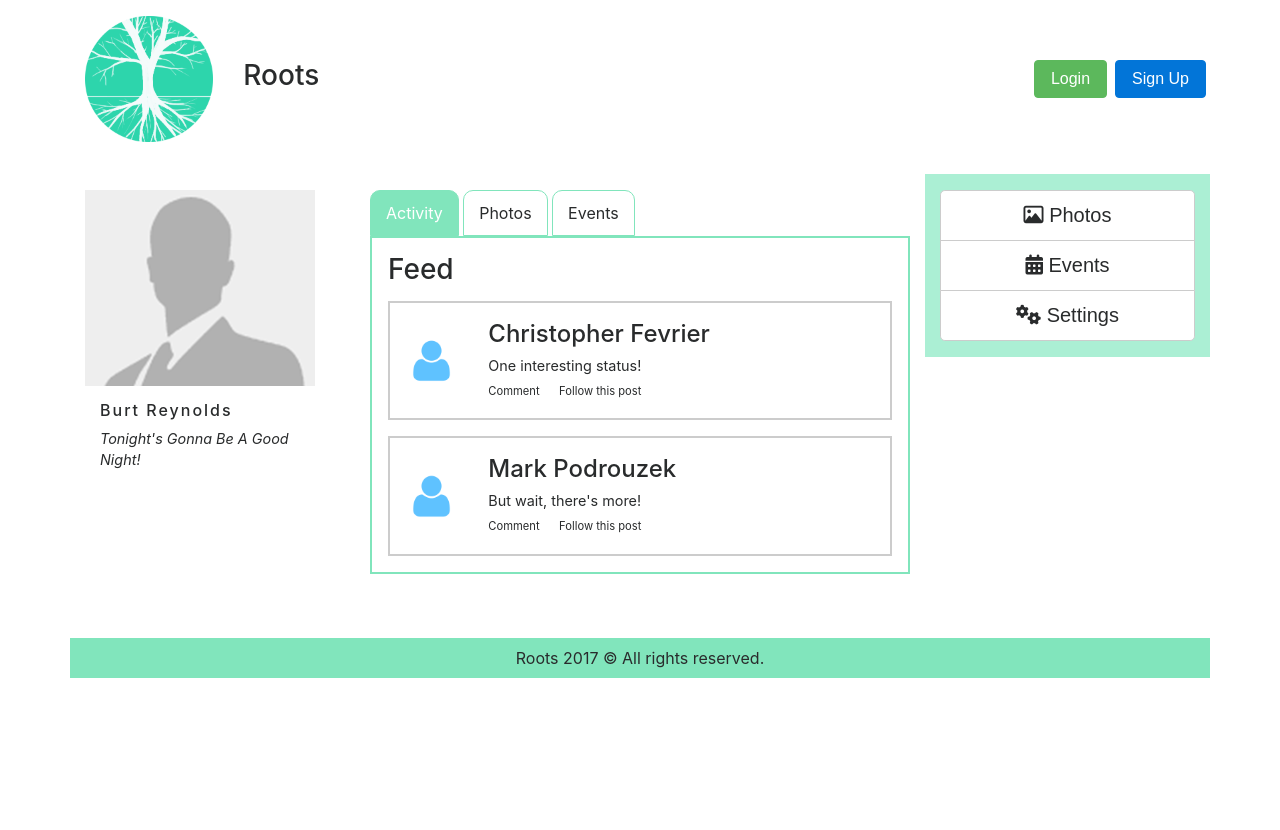
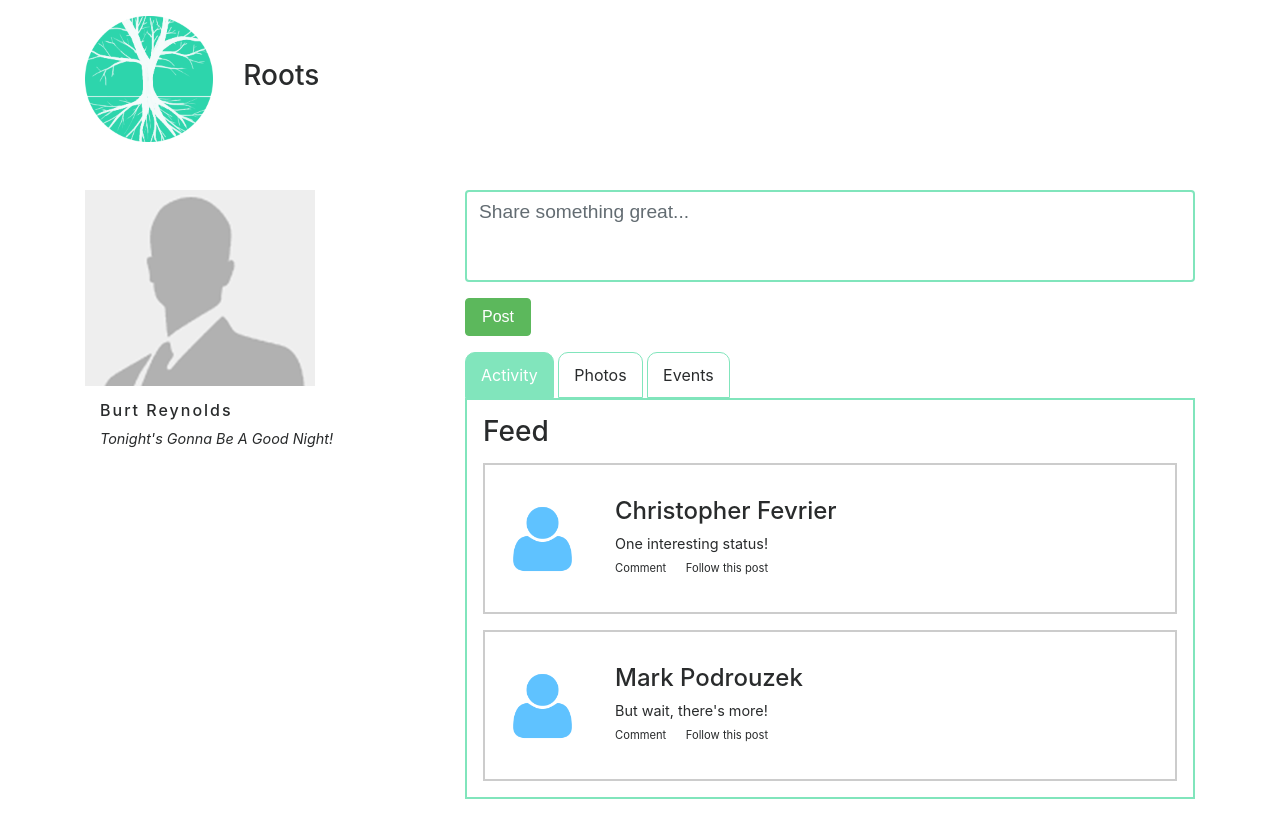
Before and after one commit to fevthedev/roots, a web app: file index.html in a window 1280 px wide. Shown: the top 830 px of the page. Before the commit the page ends 678 px from the top, so only its background shows below. Run offline with its HTML, style and script files only (its server is not run), Linux system fonts and the light colour scheme; some libraries are stand-ins or nearby versions.

Commit message:
created and designed login.html; included status update box on profile page; set click functionality on stars on interested buttons for events; removed settings bar;

```diff
--- a/index.html
+++ b/index.html
@@ -39,36 +39,35 @@
                     </div>
                 </div>
 
-                <div class="col-1 col-sm-8">
-                    <div class="row align-items-center justify-content-end">
-                        <div class="col-xs-auto mx-sm-1">
-                            <!-- trigger signup modal -->
-                            <button type="button" class="btn btn-success" data-toggle="modal" data-target="#loginModal">
-                                Login
-                            </button>
-                        </div>
-                        <div class="col-xs-auto mx-sm-1">
-                            <!-- trigger signup modal -->
-                            <button type="button" class="btn btn-primary" data-toggle="modal"
-                                    data-target="#signupModal">
-                                Sign Up
-                            </button>
-                        </div>
-                        <!-- <div class="hidden-xs-down col-sm-10 text-right">
-                            <h3>Christopher</h3>
-                        </div>
-                        <div class="col-12 col-sm-2 text-right">
-                            <img src="/images/icon.png" alt="user profile photo" class="img-fluid" id="headerProfilePhoto">
-                        </div> -->
-                    </div>
-                </div>
+                <!--<div class="col-1 col-sm-8">-->
+                    <!--<div class="row align-items-center justify-content-end">-->
+                        <!--<div class="col-xs-auto mx-sm-1">-->
+                            <!--&lt;!&ndash; trigger signup modal &ndash;&gt;-->
+                            <!--<button type="button" class="btn btn-success" data-toggle="modal" data-target="#loginModal">-->
+                                <!--Login-->
+                            <!--</button>-->
+                        <!--</div>-->
+                        <!--<div class="col-xs-auto mx-sm-1">-->
+                            <!--&lt;!&ndash; trigger signup modal &ndash;&gt;-->
+                            <!--<button type="button" class="btn btn-primary" data-toggle="modal"-->
+                                    <!--data-target="#signupModal">-->
+                                <!--Sign Up-->
+                            <!--</button>-->
+                        <!--</div>-->
+                        <!--&lt;!&ndash; <div class="hidden-xs-down col-sm-10 text-right">-->
+                            <!--<h3>Christopher</h3>-->
+                        <!--</div>-->
+                        <!--<div class="col-12 col-sm-2 text-right">-->
+                            <!--<img src="/images/icon.png" alt="user profile photo" class="img-fluid" id="headerProfilePhoto">-->
+                        <!--</div> &ndash;&gt;-->
+                    <!--</div>-->
+                <!--</div>-->
             </div>
         </div>
     </div>
 
 
     <div class="row">
-
         <div class="col py-3">
 
             <div class="row">
@@ -85,6 +84,20 @@
                 </div>
 
                 <div class="col-12 col-md-8">
+
+                    <div class="row">
+                        <div class="col-12" id="updateStatusWindow">
+                            <form>
+                                <div class="form-group">
+                                    <textarea class="form-control" id="statusEntryField" rows="3" placeholder="Share something great..."></textarea>
+                                </div>
+
+                                <div class="form-group">
+                                    <button type="button" class="btn btn-success" id="postStatusBtn">Post</button>
+                                </div>
+                            </form>
+                        </div>
+                    </div>
 
                     <div class="row">
                         <div class="col-12">
@@ -172,7 +185,7 @@
                                         <span class="eventNameContent">Point Pleasant Lime</span>
                                         <span class="eventTimeContent float-right">4:00 PM</span>
                                         <p class="interestOption py-2 m-0 text-left">
-                                            <button class="btn btn-small btn-success">
+                                            <button class="btn btn-small btn-success interestedBtn">
                                                 <span class="eventInterestStar"><img src="resources/images/unselectedgold.png" width="30" height="30" /> </span>
                                                 <span class="eventInterestNotice">Interested</span>
                                             </button>
@@ -184,7 +197,7 @@
                                         <span class="eventNameContent">Annual Crib Deathmatch</span>
                                         <span class="eventTimeContent float-right">6:30 PM</span>
                                         <p class="interestOption py-2 m-0 text-left">
-                                            <button class="btn btn-small btn-success">
+                                            <button class="btn btn-small btn-success interestedBtn">
                                                 <span class="eventInterestStar"><img src="resources/images/unselectedgold.png" width="30" height="30" /> </span>
                                                 <span class="eventInterestNotice">Interested</span>
                                             </button>
@@ -205,25 +218,25 @@
 
         </div>
 
-        <div class="hidden-xs-down col-sm-3" id="sideBar">
+        <!--<div class="hidden-xs-down col-sm-3" id="sideBar">-->
 
-            <div class="row">
-                <div class="col-12 py-3" id="sideBarOptions">
-                    <div class="btn-group-vertical btn-block">
-                        <button type="button" class="btn btn-secondary btn-lg"><i class="fa fa-picture-o"
-                                                                                  aria-hidden="true"></i>&nbsp;Photos
-                        </button>
-                        <button type="button" class="btn btn-secondary btn-lg"><i class="fa fa-calendar"
-                                                                                  aria-hidden="true"></i>&nbsp;Events
-                        </button>
-                        <button type="button" class="btn btn-secondary btn-lg"><i class="fa fa-cogs"
-                                                                                  aria-hidden="true"></i>&nbsp;Settings
-                        </button>
-                    </div>
-                </div>
-            </div>
+            <!--<div class="row">-->
+                <!--<div class="col-12 py-3" id="sideBarOptions">-->
+                    <!--<div class="btn-group-vertical btn-block">-->
+                        <!--<button type="button" class="btn btn-secondary btn-lg"><i class="fa fa-picture-o"-->
+                                                                                  <!--aria-hidden="true"></i>&nbsp;Photos-->
+                        <!--</button>-->
+                        <!--<button type="button" class="btn btn-secondary btn-lg"><i class="fa fa-calendar"-->
+                                                                                  <!--aria-hidden="true"></i>&nbsp;Events-->
+                        <!--</button>-->
+                        <!--<button type="button" class="btn btn-secondary btn-lg"><i class="fa fa-cogs"-->
+                                                                                  <!--aria-hidden="true"></i>&nbsp;Settings-->
+                        <!--</button>-->
+                    <!--</div>-->
+                <!--</div>-->
+            <!--</div>-->
 
-        </div>
+        <!--</div>-->
 
     </div>
 
@@ -234,91 +247,5 @@
     </div>
 
 </div>
-<!-- Sign Up Modal -->
-<div class="modal fade" id="signupModal" tabindex="-1" role="dialog" aria-labelledby="signupModalLabel"
-     aria-hidden="true">
-    <div class="modal-dialog" role="document">
-        <div class="modal-content">
-            <div class="modal-header">
-                <h5 class="modal-title" id="signupModalLabel">Sign Up</h5>
-                <button type="button" class="close" data-dismiss="modal" aria-label="Close">
-                    <span aria-hidden="true">&times;</span>
-                </button>
-            </div>
-            <div class="modal-body">
-                <form id="signupForm">
-                    <div class="alert alert-success hidden-xs-up" id="signupFormAlert" role="alert">
-                        <strong>Well done!</strong>You successfully read this important alert message.
-                    </div>
-                    <div class="form-group">
-                        <label for="">First Name</label>
-                        <input type="text" name="userFirstName" class="form-control" id="userFirstName" required>
-                    </div>
-                    <div class="form-group">
-                        <label for="">Last Name</label>
-                        <input type="text" name="userLastName" class="form-control" id="userLastName" required>
-                    </div>
-                    <div class="form-group">
-                        <label for="">Email Address</label>
-                        <input type="email" name="userEmail" class="form-control" id="userEmail" required>
-                    </div>
-                    <div class="form-group">
-                        <label for="">Password</label>
-                        <input type="password" name="userPassword" class="form-control" id="userPassword" required>
-                    </div>
-                    <div class="form-group">
-                        <label for="">Confirm Password</label>
-                        <input type="password" name="userPasswordConfirm" class="form-control" id="userPasswordConfirm"
-                               required>
-                    </div>
-                </form>
-            </div>
-            <div class="modal-footer">
-                <button type="button" class="btn btn-secondary" data-dismiss="modal">Cancel</button>
-                <button type="button" class="btn btn-success" name="submitSignupBtn" id="submitSignupBtn"
-                        onclick="userRegistration();">Continue
-                </button>
-            </div>
-        </div>
-    </div>
-</div>
-
-<!-- Login Modal -->
-<div class="modal fade" id="loginModal" tabindex="-1" role="dialog" aria-labelledby="loginModalLabel"
-     aria-hidden="true">
-    <div class="modal-dialog" role="document">
-        <div class="modal-content">
-            <div class="modal-header">
-                <h5 class="modal-title" id="loginModalLabel">Sign In</h5>
-                <button type="button" class="close" data-dismiss="modal" aria-label="Close">
-                    <span aria-hidden="true">&times;</span>
-                </button>
-            </div>
-            <div class="modal-body">
-                <form id="loginForm">
-                    <div class="alert alert-success hidden-xs-up" id="loginFormAlert" role="alert">
-                        <strong>Well done!</strong>You successfully read this important alert message.
-                    </div>
-                    <div class="form-group">
-                        <label for="">Email</label>
-                        <input type="email" name="userLoginEmail" class="form-control" id="userLoginEmail"
-                               placeholder="user@mail.com" required>
-                    </div>
-                    <div class="form-group">
-                        <label for="">Password</label>
-                        <input type="password" name="userLoginPassword" class="form-control" id="userLoginPassword"
-                               placeholder="password" required>
-                    </div>
-                </form>
-            </div>
-            <div class="modal-footer">
-                <button type="button" class="btn btn-secondary" data-dismiss="modal">Cancel</button>
-                <button type="button" class="btn btn-success" name="submitLoginBtn" id="submitLoginBtn"
-                        onclick="userLogin();">Continue
-                </button>
-            </div>
-        </div>
-    </div>
-</div>
 </body>
 </html>
--- a/resources/css/style.css
+++ b/resources/css/style.css
@@ -119,3 +119,9 @@ ul#profileTabs li {
     padding: 0;
     margin: 0;
 }
+
+#statusEntryField {
+    resize: none;
+    font-size: 1.2em;
+    border: 2px solid #81e5bc;
+}
```
Also changed, not shown: login.html (added, +182 -0 lines), resources/scripts/home.js (+17 -0 lines), resources/images/loginraindrops.png (added).
